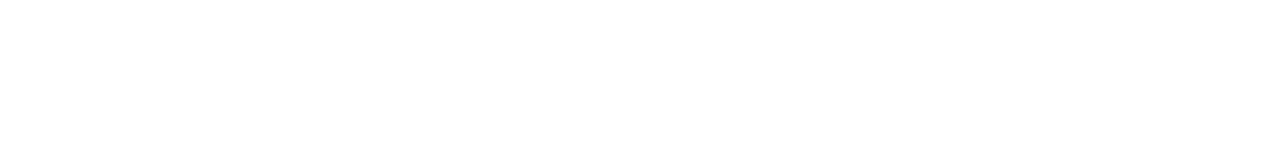
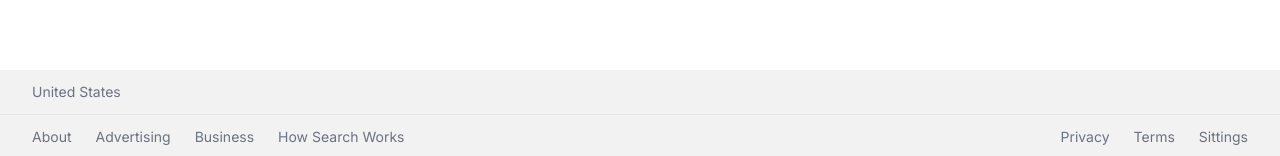
Before and after one commit to waelkamira/google_clone, a Next.js app: page / in a window 1280 px wide. Shown: the part 641-797 px from the top of the page. Built offline with nearby package versions, Linux system fonts and the light colour scheme; no server answers.

Commit message:
add Footer component

```diff
--- a/src/app/globals.css
+++ b/src/app/globals.css
@@ -13,4 +13,8 @@
      h-10
      transition-shadow;
   }
+
+  .link {
+    @apply hover:underline cursor-pointer;
+  }
 }
--- a/src/app/layout.jsx
+++ b/src/app/layout.jsx
@@ -1,5 +1,7 @@
+// "use client";
 import { Inter } from "next/font/google";
 import "./globals.css";
+import Footer from "@/components/Footer";
 
 const inter = Inter({ subsets: ["latin"] });
 
@@ -11,7 +13,10 @@
 export default function RootLayout({ children }) {
   return (
     <html lang="en">
-      <body className={inter.className}>{children}</body>
+      <body className={inter.className}>
+        {children}
+        <Footer />
+      </body>
     </html>
   );
 }
--- /dev/null
+++ b/src/components/CountryLookup.jsx
@@ -0,0 +1,17 @@
+"use client";
+// const API_KEY = "RdiCUH2Him0vWPIZPAMN";
+import { useEffect, useState } from "react";
+
+export default function CountryLookup() {
+  const [country, setCountry] = useState("United States");
+
+  useEffect(() => {
+    fetch(
+      `https://extreme-ip-lookup.com/json/?key=${process.env.NEXT_PUBLIC_API_KEY}`
+    )
+      .then((res) => res.json())
+      .then((data) => setCountry(data.country));
+  }, []);
+
+  return <div>{country}</div>;
+}
--- /dev/null
+++ b/src/components/Footer.jsx
@@ -0,0 +1,25 @@
+import React from "react";
+import CountryLookup from "./CountryLookup";
+
+export default function Footer() {
+  return (
+    <footer className="absolute bottom-0 text-sm text-gray-500 bg-[#f2f2f2] w-full">
+      <div className="border-b px-8 py-3">
+        <CountryLookup />
+      </div>
+      <div className="flex flex-col sm:flex-row justify-between items-center px-8 py-3 space-y-7 sm:space-y-0">
+        <ul className="flex items-center space-x-6">
+          <li className="link">About</li>
+          <li className="link">Advertising</li>
+          <li className="link">Business</li>
+          <li className="link">How Search Works</li>
+        </ul>
+        <ul className="flex items-center space-x-6">
+          <li className="link">Privacy</li>
+          <li className="link">Terms</li>
+          <li className="link">Sittings</li>
+        </ul>
+      </div>
+    </footer>
+  );
+}
```
